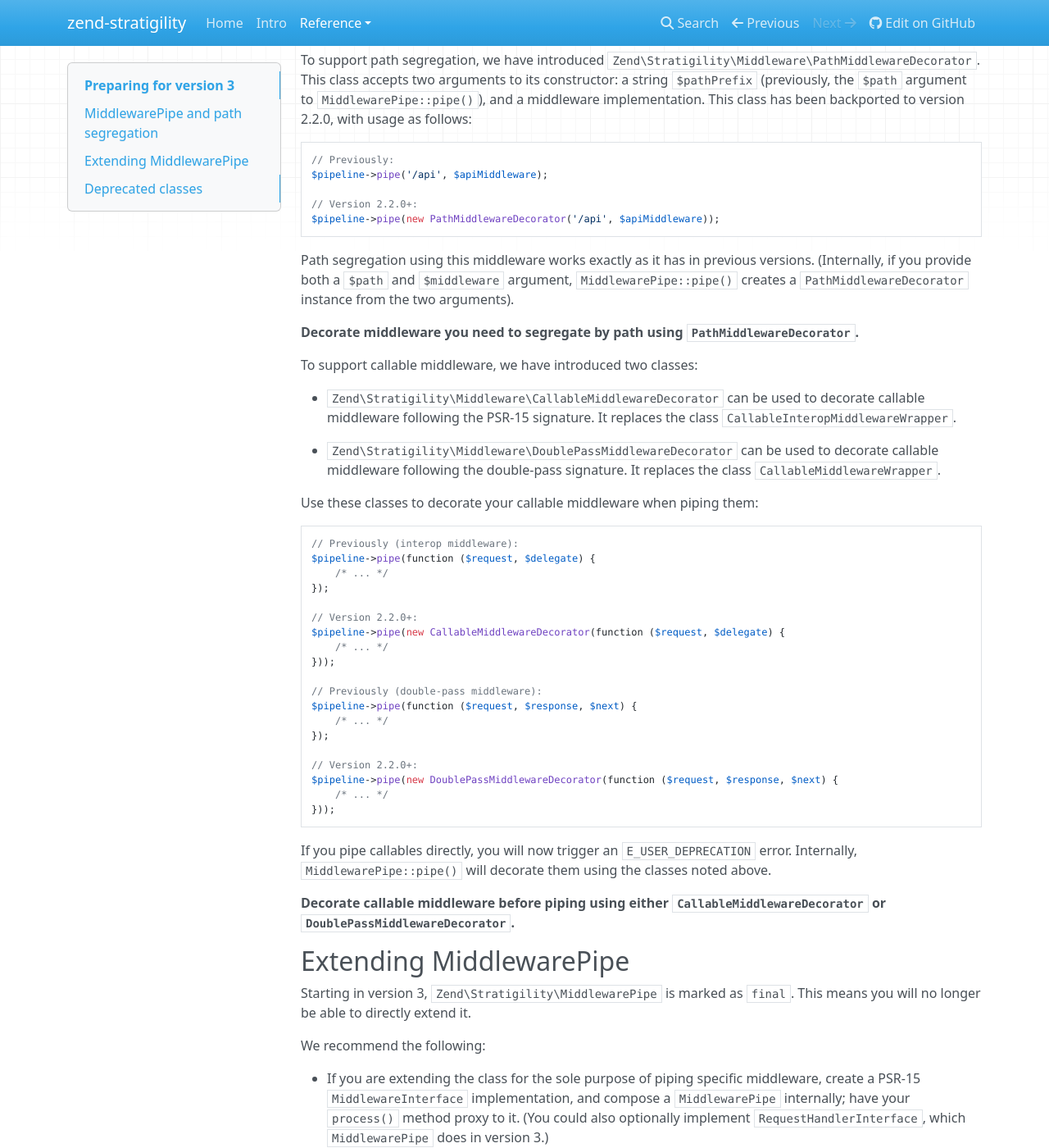
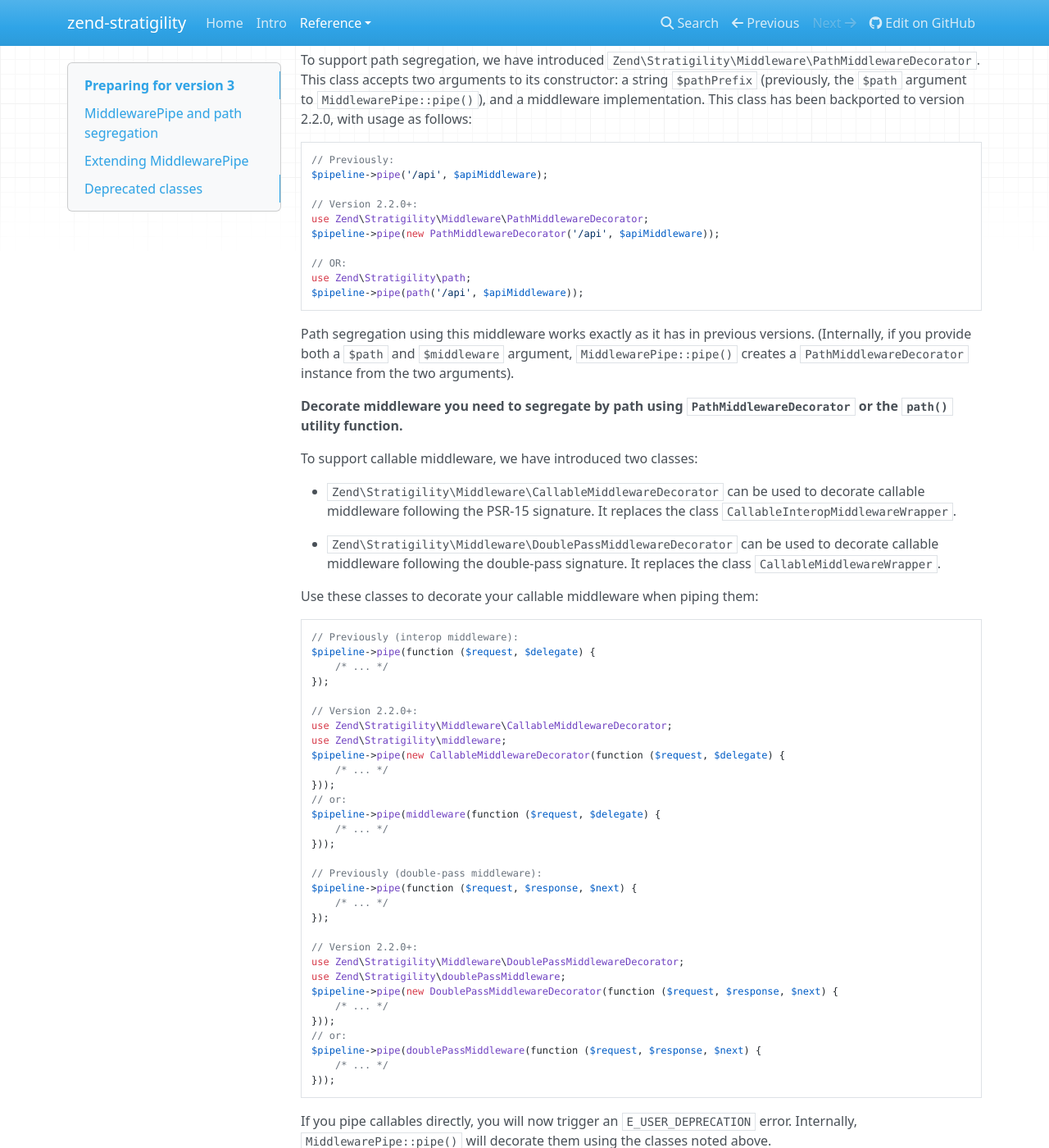
Before and after one commit to zendframework/zend-stratigility, an MkDocs documentation site: the page built from docs/book/migration/preparing-for-v3.md, in a window 1280 px wide and 1400 px high, scrolled down 704 px. Shown: the whole window at 82% size. Built offline with MkDocs 1.6.1, drawn with Linux system fonts in a browser that asks for light colours; nearby versions of some CDN libraries; old or Windows-style settings are respelled for this version of MkDocs; some of the changed text lies outside the part shown.

Commit message:
Backports the utility functions from the release-3.0.0 branch
- `path()` for creating `PathMiddlewareDecorator` instances.
- `middleware()` for creating `CallableMiddlewareDecorator` instances.
- `doublePassMiddleware()` for creating `DoublePassMiddlewareDecorator` instances.

````diff
--- a/composer.json
+++ b/composer.json
@@ -45,6 +45,11 @@
     "psr/http-message-implementation": "Please install a psr/http-message-implementation to consume Stratigility; e.g., zendframework/zend-diactoros"
   },
   "autoload": {
+    "files": [
+      "src/functions/double-pass-middleware.php",
+      "src/functions/middleware.php",
+      "src/functions/path.php"
+    ],
     "psr-4": {
       "Zend\\Stratigility\\": "src/"
     }
--- a/docs/book/migration/preparing-for-v3.md
+++ b/docs/book/migration/preparing-for-v3.md
@@ -45,7 +45,12 @@ class has been backported to version 2.2.0, with usage as follows:
 $pipeline->pipe('/api', $apiMiddleware);
 
 // Version 2.2.0+:
+use Zend\Stratigility\Middleware\PathMiddlewareDecorator;
 $pipeline->pipe(new PathMiddlewareDecorator('/api', $apiMiddleware));
+
+// OR:
+use Zend\Stratigility\path;
+$pipeline->pipe(path('/api', $apiMiddleware));
 ```
 
 Path segregation using this middleware works exactly as it has in previous
@@ -54,7 +59,7 @@ versions. (Internally, if you provide both a `$path` and `$middleware` argument,
 two arguments).
 
 **Decorate middleware you need to segregate by path using
-`PathMiddlewareDecorator`.**
+`PathMiddlewareDecorator` or the `path()` utility function.**
 
 To support callable middleware, we have introduced two classes:
 
@@ -75,7 +80,13 @@ $pipeline->pipe(function ($request, $delegate) {
 });
 
 // Version 2.2.0+:
+use Zend\Stratigility\Middleware\CallableMiddlewareDecorator;
+use Zend\Stratigility\middleware;
 $pipeline->pipe(new CallableMiddlewareDecorator(function ($request, $delegate) {
+    /* ... */
+}));
+// or:
+$pipeline->pipe(middleware(function ($request, $delegate) {
     /* ... */
 }));
 
@@ -85,7 +96,13 @@ $pipeline->pipe(function ($request, $response, $next) {
 });
 
 // Version 2.2.0+:
+use Zend\Stratigility\Middleware\DoublePassMiddlewareDecorator;
+use Zend\Stratigility\doublePassMiddleware;
 $pipeline->pipe(new DoublePassMiddlewareDecorator(function ($request, $response, $next) {
+    /* ... */
+}));
+// or:
+$pipeline->pipe(doublePassMiddleware(function ($request, $response, $next) {
     /* ... */
 }));
 ```
@@ -95,7 +112,8 @@ error. Internally, `MiddlewarePipe::pipe()` will decorate them using the classes
 noted above.
 
 **Decorate callable middleware before piping using either
-`CallableMiddlewareDecorator` or `DoublePassMiddlewareDecorator`.**
+`CallableMiddlewareDecorator` or `DoublePassMiddlewareDecorator` or the relevant
+utility functions as noted in the examples above.**
 
 ## Extending MiddlewarePipe
 
````
Also changed, not shown: docs/book/api.md (+64 -0 lines), 3 other files.
